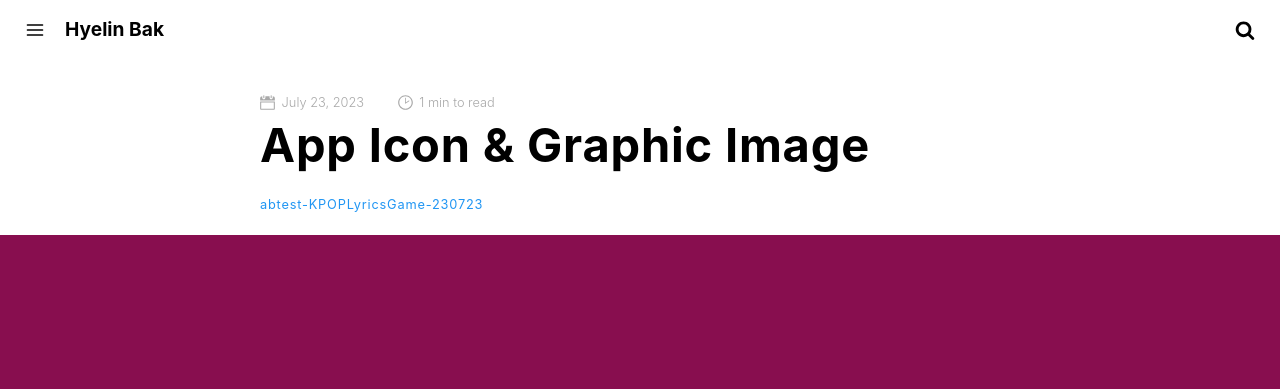
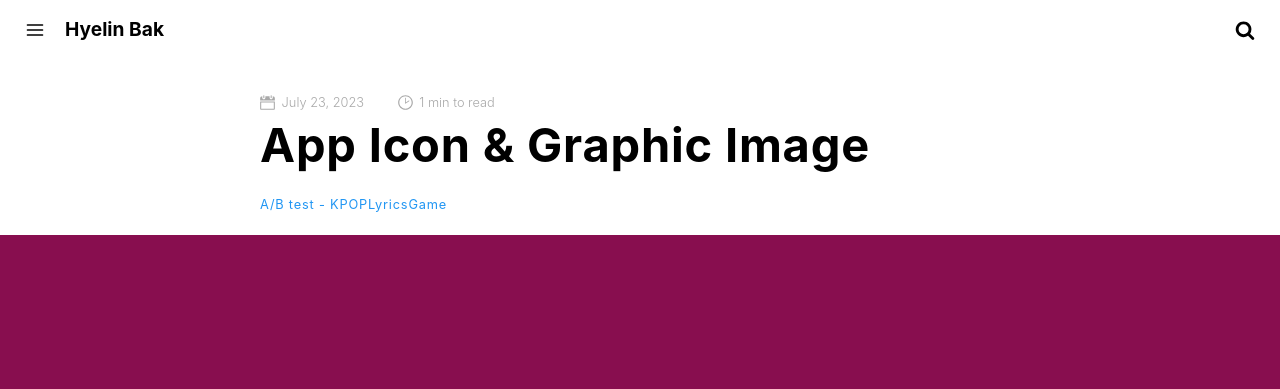
Before and after one commit to crazyjamy/crazyjamy.github.io, a Jekyll site: the page built from _posts/2023-07-24-ab-kpoplyricsgame-230724.md, in a window 1280 px wide and 900 px high. Shown: the top 389 px of the window. Built offline with Jekyll 4.4.1, drawn with Linux system fonts in a browser that asks for light colours; comment, search, counter and statistics services are not loaded.

Commit message:
Update and rename 2023-07-24-ab-kpoplyricsgame.md to 2023-07-24-ab-kpoplyricsgame-230724.md

```diff
--- a/_posts/2023-07-24-ab-kpoplyricsgame.md
+++ b/_posts/2023-07-24-ab-kpoplyricsgame-230724.md
@@ -3,7 +3,7 @@ layout: post
 title: "App Icon & Graphic Image"
 date: 2023-07-23 00:00:00
 image: 'https://github.com/crazyjamy/crazyjamy.github.io/blob/master/_images/_thumbnail/AB-appicon-pink.png?raw=true'
-description: abtest-KPOPLyricsGame-230723
+description: A/B test - KPOPLyricsGame
 category: 'A/B'
 tags:
 - Test
```
